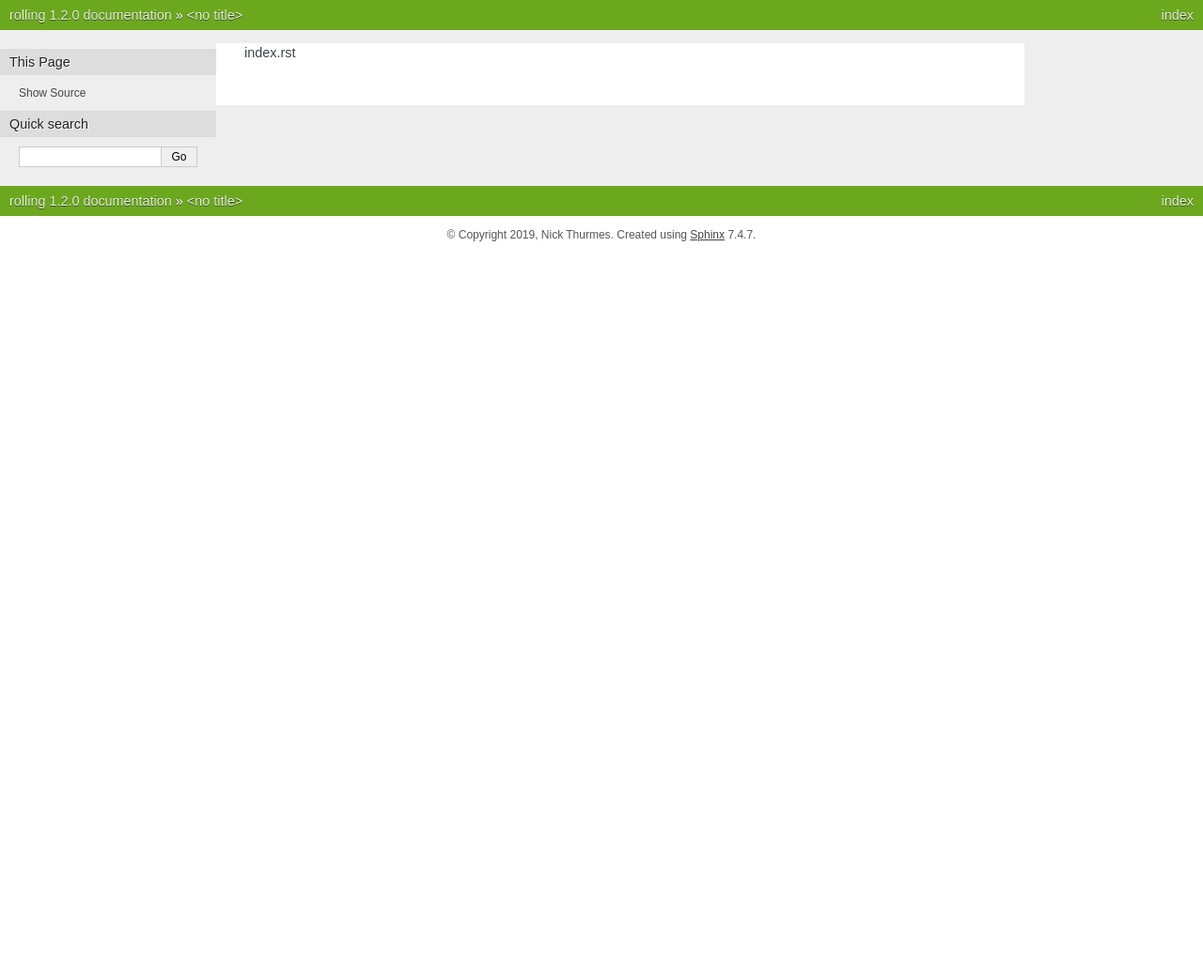
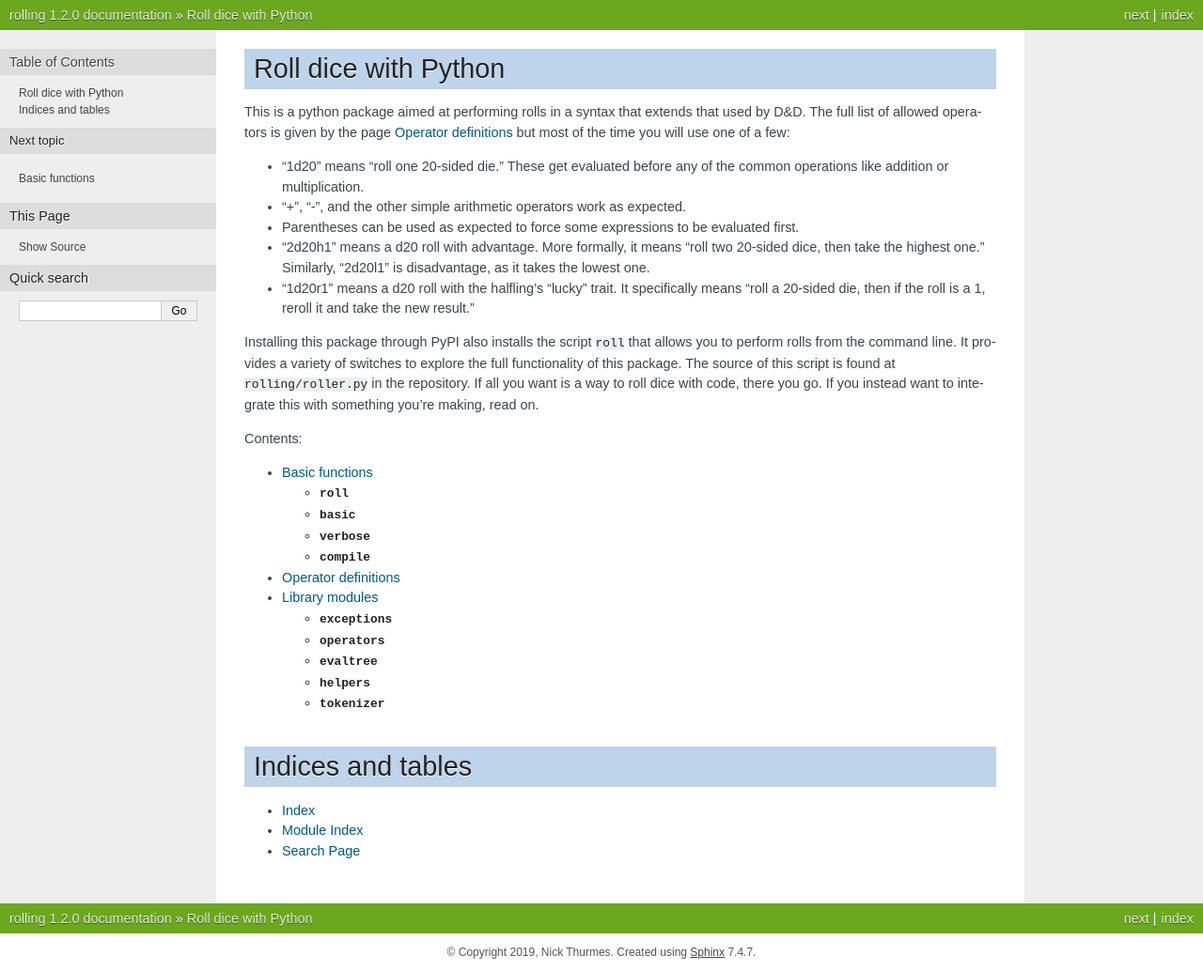
Before and after one commit to the-nick-of-time/dndice, a Sphinx documentation site: the page built from docs/contents.rst, in a window 1280 px wide. Shown: the whole page at 94% size. Built offline with Sphinx 7.4.7, drawn with Linux system fonts in a browser that asks for light colours; before the commit the page ends 900 px from its top, so only the background shows below that.

Commit message:
Use contents instead of index for readthedocs Also include documentation of the operators in the doc site

```diff
--- a/docs/conf.py
+++ b/docs/conf.py
@@ -37,6 +37,9 @@ extensions = [
 # Add any paths that contain templates here, relative to this directory.
 templates_path = ['_templates']
 
+# Set the master document to contents.rst to match readthedocs
+master_doc = "contents"
+
 # List of patterns, relative to source directory, that match files and
 # directories to ignore when looking for source files.
 # This pattern also affects html_static_path and html_extra_path.
--- a/docs/contents.rst
+++ b/docs/contents.rst
@@ -1 +1,31 @@
-index.rst
+Roll dice with Python
+=====================
+
+This is a python package aimed at performing rolls in a syntax that extends that used by D&D.
+The full list of allowed operators is given by the page :ref:`operators` but most of the time you will use one of a few:
+
+- "1d20" means "roll one 20-sided die." These get evaluated before any of the common operations like addition or multiplication.
+- "+", "-", and the other simple arithmetic operators work as expected.
+- Parentheses can be used as expected to force some expressions to be evaluated first.
+- "2d20h1" means a d20 roll with advantage. More formally, it means "roll two 20-sided dice, then take the highest one." Similarly, "2d20l1" is disadvantage, as it takes the lowest one.
+- "1d20r1" means a d20 roll with the halfling's "lucky" trait. It specifically means "roll a 20-sided die, then if the roll is a 1, reroll it and take the new result."
+
+Installing this package through PyPI also installs the script ``roll`` that allows you to perform rolls from the command line.
+It provides a variety of switches to explore the full functionality of this package.
+The source of this script is found at ``rolling/roller.py`` in the repository.
+If all you want is a way to roll dice with code, there you go. If you instead want to integrate this with something you're making, read on.
+
+.. toctree::
+   :maxdepth: 2
+   :caption: Contents:
+
+   entrypoint
+   usage
+   libraries
+
+Indices and tables
+==================
+
+* :ref:`genindex`
+* :ref:`modindex`
+* :ref:`search`
--- /dev/null
+++ b/docs/usage.rst
@@ -0,0 +1,98 @@
+.. _operators:
+
+Operator definitions
+====================
+
+
++-----------------------+---------------------------------------------+------------------------------------------------------------------+
+| Operator              | Expression                                  | Meaning                                                          |
++=======================+=============================================+==================================================================+
+| !                     | *x*\ **!**                                  | Calculate the factorial of *x*.                                  |
++-----------------------+---------------------------------------------+------------------------------------------------------------------+
+| d                     | *x*\ **d**\ *y*                             | Take a *y*-sided die and roll *x* of them. *y* can be an         |
+|                       |                                             | integer, and works just as you would expect. It can also be a    |
+|                       |                                             | list of arbitrary numbers (delineated by ``[]`` and separated    |
+|                       |                                             | with commas), in which case it works as a die with one side      |
+|                       |                                             | labeled with each number in the list.                            |
++-----------------------+---------------------------------------------+------------------------------------------------------------------+
+| da                    | *x*\ **da**\ *y*                            | Take a *y*-sided die and return the average as if *x* of them    |
+|                       |                                             | had been rolled. This returns an unrounded number.               |
++-----------------------+---------------------------------------------+------------------------------------------------------------------+
+| dc                    | *x*\ **dc**\ *y*                            | Roll a critical hit, where the number of dice rolled is doubled. |
++-----------------------+---------------------------------------------+------------------------------------------------------------------+
+| dm                    | *x*\ **dm**\ *y*                            | Roll the maximum on every die rolled.                            |
++-----------------------+---------------------------------------------+------------------------------------------------------------------+
+| h                     | *ROLL*\ **h**\ *n*                          | After making a roll, discard all but the highest *n* of the      |
+|                       |                                             | rolls. Hint: 2d20h1 is advantage.                                |
++-----------------------+---------------------------------------------+------------------------------------------------------------------+
+| l                     | *ROLL*\ **l**\ *n*                          | After making a roll, discard all but the lowest *n* of the       |
+|                       |                                             | rolls. Hint: 2d20l1 is disadvantage.                             |
++-----------------------+---------------------------------------------+------------------------------------------------------------------+
+| f                     | *ROLL*\ **f**\ *n*                          | After making a roll, treat any value that is less than *n* as    |
+|                       |                                             | *n*.                                                             |
++-----------------------+---------------------------------------------+------------------------------------------------------------------+
+| c                     | *ROLL*\ **c**\ *n*                          | After making a roll, treat any value that is greater than *n* as |
+|                       |                                             | *n*.                                                             |
++-----------------------+---------------------------------------------+------------------------------------------------------------------+
+| r or ro               | *ROLL*\ **ro**\ *n*                         | After making a roll, look at all of them and reroll any that are |
+|                       |                                             | equal to *n*, reroll those, and take the result.                 |
++-----------------------+---------------------------------------------+------------------------------------------------------------------+
+| R or Ro               | *ROLL*\ **Ro**\ *n*                         | After making a roll, look at all of them and reroll any that are |
+|                       |                                             | equal to *n* and reroll those. If that number comes up again,    |
+|                       |                                             | continue rerolling until you get something different.            |
++-----------------------+---------------------------------------------+------------------------------------------------------------------+
+| r> or rh              | *ROLL*\ **rh**\ *n*                         | After making a roll, look at all of them and reroll any that are |
+|                       |                                             | strictly greater than *n*, reroll those, and take the result.    |
++-----------------------+---------------------------------------------+------------------------------------------------------------------+
+| R> or Rh              | *ROLL*\ **Rh**\ *n*                         | After making a roll, look at all of them and reroll any that are |
+|                       |                                             | greater than *n* and reroll those. If a number greater than *n*  |
+|                       |                                             | comes up again, continue rerolling until you get something       |
+|                       |                                             | different.                                                       |
++-----------------------+---------------------------------------------+------------------------------------------------------------------+
+| r< or rl              | *ROLL*\ **rl**\ *n*                         | After making a roll, look at all of them and reroll any that are |
+|                       |                                             | strictly less than *n*, reroll those, and take the result.       |
++-----------------------+---------------------------------------------+------------------------------------------------------------------+
+| R< or Rl              | *ROLL*\ **Rl**\ *n*                         | After making a roll, look at all of them and reroll any that are |
+|                       |                                             | less than *n* and reroll those. If a number less than *n* comes  |
+|                       |                                             | up again, continue rerolling until you get something different.  |
++-----------------------+---------------------------------------------+------------------------------------------------------------------+
+| t                     | *ROLL*\ **t**\ *n*                          | After making the roll, count the number of rolls that were at    |
+|                       |                                             | least *n*.                                                       |
++-----------------------+---------------------------------------------+------------------------------------------------------------------+
+| T                     | *ROLL*\ **T**\ *n*                          | After making the roll, count the number of rolls that were at    |
+|                       |                                             | most *n*.                                                        |
++-----------------------+---------------------------------------------+------------------------------------------------------------------+
+| ^                     | *x*\ **^**\ *y*                             | Raise *x* to the *y* power. This operation is right-associative, |
+|                       |                                             | meaning that the right side of the expression is evaluated       |
+|                       |                                             | before the left. This really only comes up when chained, for     |
+|                       |                                             | example in ``2^3^2``. This would not be ``(2^3)^2=8^2=64``, but  |
+|                       |                                             | rather ``2^(3^2)=2^9=512``.                                      |
++-----------------------+---------------------------------------------+------------------------------------------------------------------+
+| \*                    | *x*\ **\***\ *y*                            | *x* times *y*.                                                   |
++-----------------------+---------------------------------------------+------------------------------------------------------------------+
+| /                     | *x*\ **/**\ *y*                             | *x* divided by *y*. This returns an unrounded number.            |
++-----------------------+---------------------------------------------+------------------------------------------------------------------+
+| %                     | *x*\ **%**\ *y*                             | *x* modulo *y*. That is, the remainder after *x* is divided by   |
+|                       |                                             | *y*.                                                             |
++-----------------------+---------------------------------------------+------------------------------------------------------------------+
+| \+                    | *x*\ **+**\ *y*                             | *x* plus *y*.                                                    |
++-----------------------+---------------------------------------------+------------------------------------------------------------------+
+| \-                    | *x*\ **-**\ *y*                             | *x* minus *y*.                                                   |
++-----------------------+---------------------------------------------+------------------------------------------------------------------+
+| > or gt               | *x*\ **>**\ *y*                             | Check if *x* is greater than *y*. Returns a 1 for yes and 0 for  |
+|                       |                                             | no.                                                              |
++-----------------------+---------------------------------------------+------------------------------------------------------------------+
+| >= or ge              | *x*\ **>=**\ *y*                            | Check if *x* is greater than or equal to *y*. Returns a 1 for    |
+|                       |                                             | yes and 0 for no.                                                |
++-----------------------+---------------------------------------------+------------------------------------------------------------------+
+| < or lt               | *x*\ **<**\ *y*                             | Check if *x* is less than *y*. Returns a 1 for yes and 0 for no. |
++-----------------------+---------------------------------------------+------------------------------------------------------------------+
+| <= or le              | *x*\ **<=**\ *y*                            | Check if *x* is less than or equal to *y*. Returns a 1 for yes   |
+|                       |                                             | and 0 for no.                                                    |
++-----------------------+---------------------------------------------+------------------------------------------------------------------+
+| =                     | *x*\ **=**\ *y*                             | Check if *x* is equal to *y*. Returns a 1 for yes and 0 for no.  |
++-----------------------+---------------------------------------------+------------------------------------------------------------------+
+| &                     | *x*\ **&**\ *y*                             | Check if *x* and *y* are both nonzero.                           |
++-----------------------+---------------------------------------------+------------------------------------------------------------------+
+| \|                    | *x*\ **\|**\ *y*                            | Check if at least one of *x* or *y* is nonzero.                  |
++-----------------------+---------------------------------------------+------------------------------------------------------------------+
```
Also changed, not shown: docs/index.rst (deleted, +0 -16 lines).
